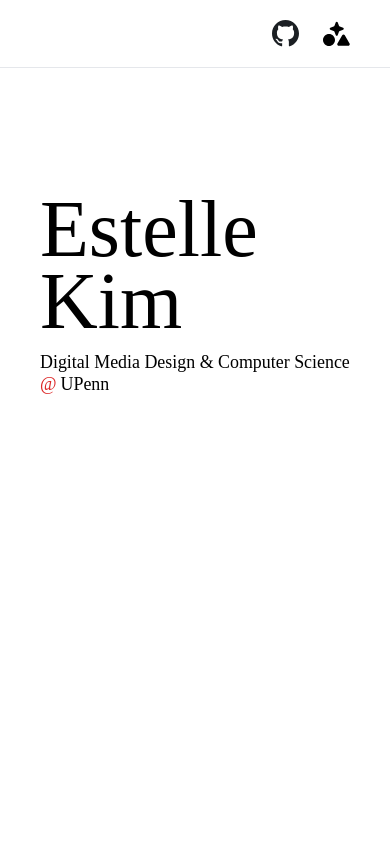
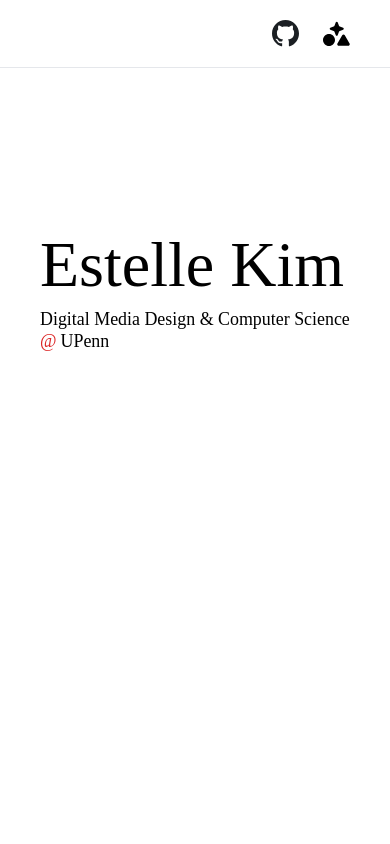
Before and after one commit to kimestelle/my-portfolio, a Next.js app: page / in a window 390 px wide. Shown: the top 844 px of the page. Built offline with nearby package versions, Linux system fonts and the light colour scheme; a web font is replaced by a local one.

Commit message:
adjusted name size

```diff
--- a/src/app/components/About.tsx
+++ b/src/app/components/About.tsx
@@ -1,7 +1,7 @@
 export default function About() {
     return (
         <div className='flex flex-col w-full h-screen justify-center items-start pl-10 sm:pl-20'>
-            <h1 className="-mt-[30svh] text-[5em] md:text-[8em]">Estelle Kim</h1>
+            <h1 className="-mt-[30svh] text-[4em] md:text-[8em]">Estelle Kim</h1>
             <div className='flex flex-col sm:flex-row text-[0.8em] md:text-[1.3em] gap-1 mt-[1em]'>
                 <h3 className='w-max -mb-[0.5em]'>
                     Digital Media Design & Computer Science
```
